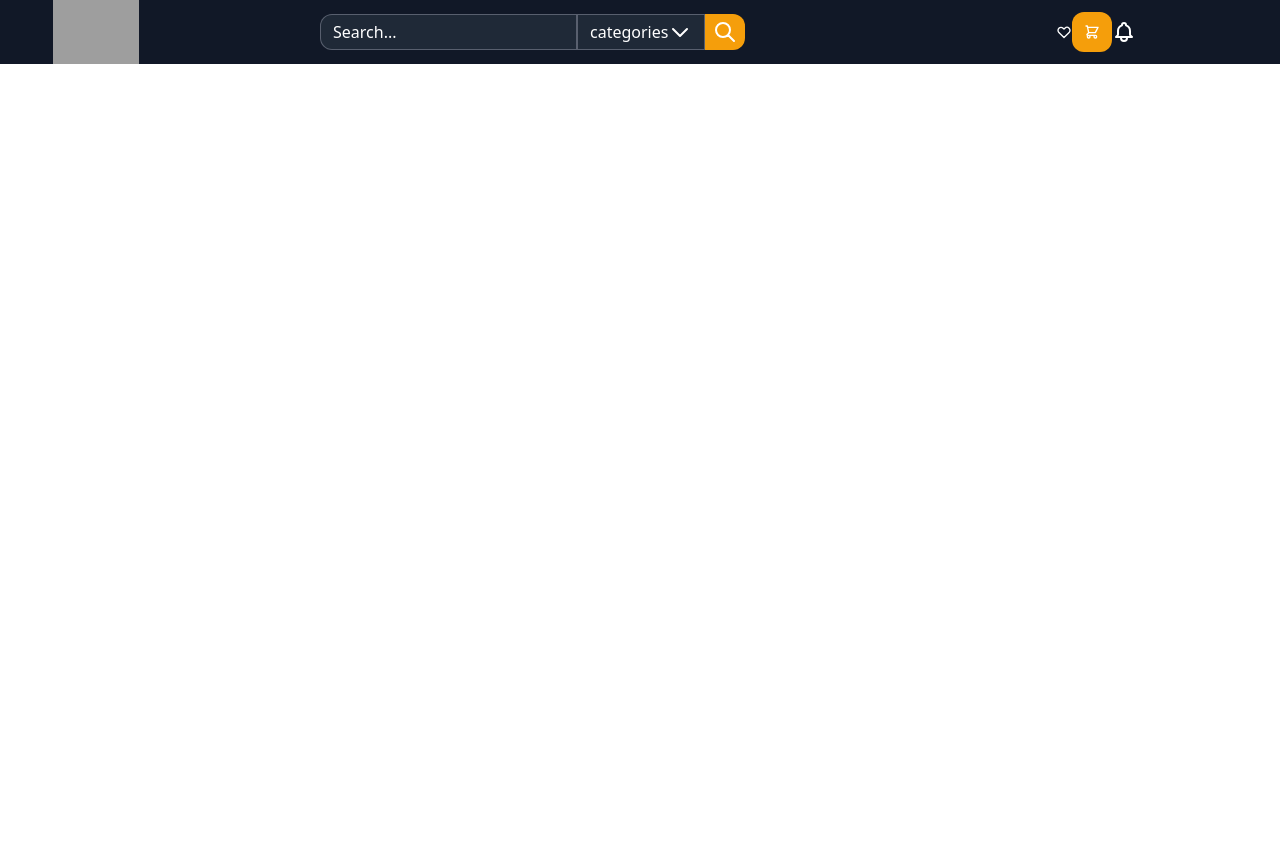
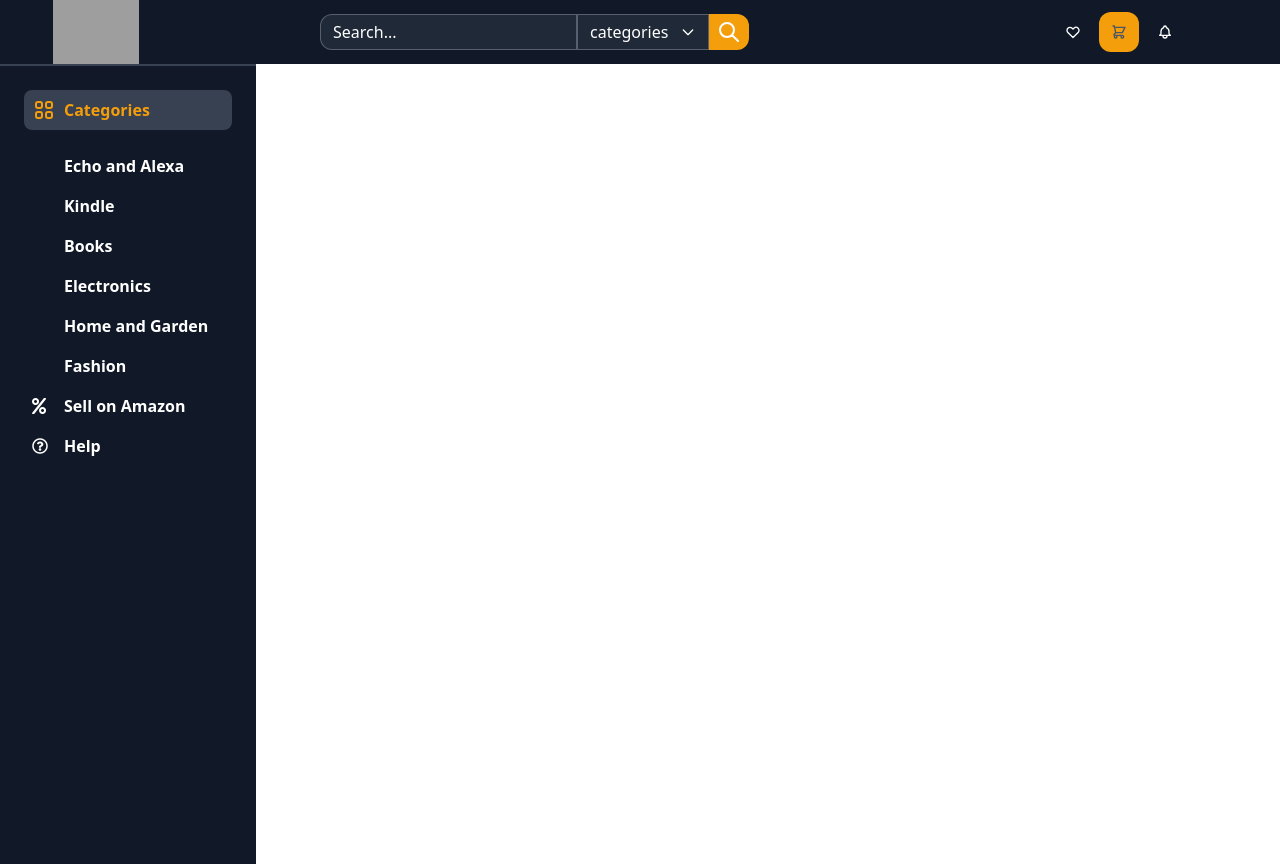
Before and after one commit to rpm1985/amazon-clone, a plain HTML site: page index.html in a window 1280 px wide. Before the commit the page ends 800 px from the top, so only its background shows below. Drawn offline with nearby package versions, Linux system fonts and the light colour scheme; grey boxes are pictures that could not be loaded.

Commit message:
Added sidebar navigation and more tailwind CSS

```diff
--- a/index.html
+++ b/index.html
@@ -6,7 +6,11 @@
     <meta http-equiv="X-UA-Compatible" content="IE=edge">
     <meta name="viewport" content="width=device-width, initial-scale=1.0">
     <link href="https://unpkg.com/tailwindcss@^2/dist/tailwind.min.css" rel="stylesheet">
+    <link rel="stylesheet" href="https://pro.fontawesome.com/releases/v5.10.0/css/all.css" integrity="sha384-AYmEC3Yw5cVb3ZcuHtOA93w35dYTsvhLPVnYs9eStHfGJvOvKxVfELGroGkvsg+p" crossorigin="anonymous"/>
     <title>Amazon 2.0</title>
+    <script src="https://cdn.jsdelivr.net/npm/jdenticon@3.1.1/dist/jdenticon.min.js" async
+        integrity="sha384-l0/0sn63N3mskDgRYJZA6Mogihu0VY3CusdLMiwpJ9LFPklOARUcOiWEIGGmFELx" crossorigin="anonymous">
+    </script>
 </head>
 
 <body>
@@ -25,7 +29,7 @@
             text-white flex items-center">
                 categories
                 <!-- svg icon  -->
-                <svg xmlns="http://www.w3.org/2000/svg" class="h-6 w-6" fill="none" viewBox="0 0 24 24"
+                <svg xmlns="http://www.w3.org/2000/svg" class="h-4 w-4 ml-3" fill="none" viewBox="0 0 24 24"
                     stroke="currentColor">
 
                     <path stroke-linecap="round" stroke-linejoin="round" stroke-width="2" d="M19 9l-7 7-7-7" />
@@ -41,28 +45,77 @@
                 </svg>
             </div>
             <!-- Right Icons -->
-            <div class="icons text-white flex items-center ml-auto mr-8 w-48 h-16">
+            <div class="icons text-white flex items-center ml-auto mr-8 w-48 h-16 justify-around">
                 <svg class="h-4 w-4" xmlns="http://www.w3.org/2000/svg" class="h-6 w-6" fill="none" viewBox="0 0 24 24"
                     stroke="currentColor">
                     <path stroke-linecap="round" stroke-linejoin="round" stroke-width="2"
                         d="M4.318 6.318a4.5 4.5 0 000 6.364L12 20.364l7.682-7.682a4.5 4.5 0 00-6.364-6.364L12 7.636l-1.318-1.318a4.5 4.5 0 00-6.364 0z" />
                 </svg>
                 <div class="cart-icon h-10 w-10 bg-yellow-500 flex items-center justify-center rounded-xl ">
-                    <svg class="h-4 w-4" xmlns="http://www.w3.org/2000/svg" class="h-6 w-6" fill="none"
+                    <svg class="h-4 w-4 text-gray-600" xmlns="http://www.w3.org/2000/svg" class="h-6 w-6" fill="none"
                         viewBox="0 0 24 24" stroke="currentColor">
                         <path stroke-linecap="round" stroke-linejoin="round" stroke-width="2"
                             d="M3 3h2l.4 2M7 13h10l4-8H5.4M7 13L5.4 5M7 13l-2.293 2.293c-.63.63-.184 1.707.707 1.707H17m0 0a2 2 0 100 4 2 2 0 000-4zm-8 2a2 2 0 11-4 0 2 2 0 014 0z" />
                     </svg>
                 </div>
-                <svg xmlns="http://www.w3.org/2000/svg" class="h-6 w-6" fill="none" viewBox="0 0 24 24"
+                <svg xmlns="http://www.w3.org/2000/svg" class="h-4 w-4" fill="none" viewBox="0 0 24 24"
                     stroke="currentColor">
                     <path stroke-linecap="round" stroke-linejoin="round" stroke-width="2"
                         d="M15 17h5l-1.405-1.405A2.032 2.032 0 0118 14.158V11a6.002 6.002 0 00-4-5.659V5a2 2 0 10-4 0v.341C7.67 6.165 6 8.388 6 11v3.159c0 .538-.214 1.055-.595 1.436L4 17h5m6 0v1a3 3 0 11-6 0v-1m6 0H9" />
                 </svg>
+                <svg class="rounded h-12 w-12" data-jdenticon-value="RICHARD"></svg>
             </div>
         </div>
-        <div class="main">
+        <div class="main h-screen flex ">
+            <div class="main-sidebar border-gray-700 border-t-2 w-1/5 bg-gray-900 p-6">
+                <div class="sidebar-categories">
+                    <div class="sidebar-main-category text-yellow-500 cursor-pointer flex font-bold mb-4 p-2 bg-gray-700 rounded-lg">
+                        <span class="w-8">
+                            <svg xmlns="http://www.w3.org/2000/svg" class="h-6 w-6" fill="none" viewBox="0 0 24 24"
+                                stroke="currentColor">
+                                <path stroke-linecap="round" stroke-linejoin="round" stroke-width="2"
+                                    d="M4 6a2 2 0 012-2h2a2 2 0 012 2v2a2 2 0 01-2 2H6a2 2 0 01-2-2V6zM14 6a2 2 0 012-2h2a2 2 0 012 2v2a2 2 0 01-2 2h-2a2 2 0 01-2-2V6zM4 16a2 2 0 012-2h2a2 2 0 012 2v2a2 2 0 01-2 2H6a2 2 0 01-2-2v-2zM14 16a2 2 0 012-2h2a2 2 0 012 2v2a2 2 0 01-2 2h-2a2 2 0 01-2-2v-2z" />
+                            </svg>
+                        </span>
+                        <span>Categories</span>
+                    </div>
+                    <div class="sidebar-main-category cursor-pointer flex font-bold text-white p-2 ">
+                        <span class="w-8"></span>
+                        <span>Echo and Alexa</span>
+                    </div>
+                    <div class="sidebar-main-category cursor-pointer flex font-bold text-white p-2 ">
+                        <span class="w-8"></span>
+                        <span>Kindle</span>
+                    </div>
+                    <div class="sidebar-main-category cursor-pointer flex font-bold text-white p-2 ">
+                        <span class="w-8"></span>
+                        <span>Books</span>
+                    </div>
+                    <div class="sidebar-main-category cursor-pointer flex font-bold text-white p-2 ">
+                        <span class="w-8"></span>
+                        <span>Electronics</span>
+                    </div>
+                    <div class="sidebar-main-category cursor-pointer flex font-bold text-white p-2 ">
+                        <span class="w-8"></span>
+                        <span>Home and Garden</span>
+                    </div>
+                    <div class="sidebar-main-category cursor-pointer flex font-bold text-white p-2">
+                        <span class="w-8"></span>
+                        <span>Fashion</span>
+                    </div>
+                    <div class="sidebar-main-category cursor-pointer flex font-bold text-white p-2">
+                        <span class="w-8"><i class="fas fa-percent"></i></span>
+                        <span>Sell on Amazon</span>
+                    </div>
+                    <div class="sidebar-main-category cursor-pointer flex font-bold text-white p-2">
+                        <span class="w-8"><i class="far fa-question-circle"></i></span>
+                        <span>Help</span>
+                    </div>
+                </div>
+            </div>
+            <div class="main-section">
 
+            </div>
         </div>
     </div>
 </body>
```
